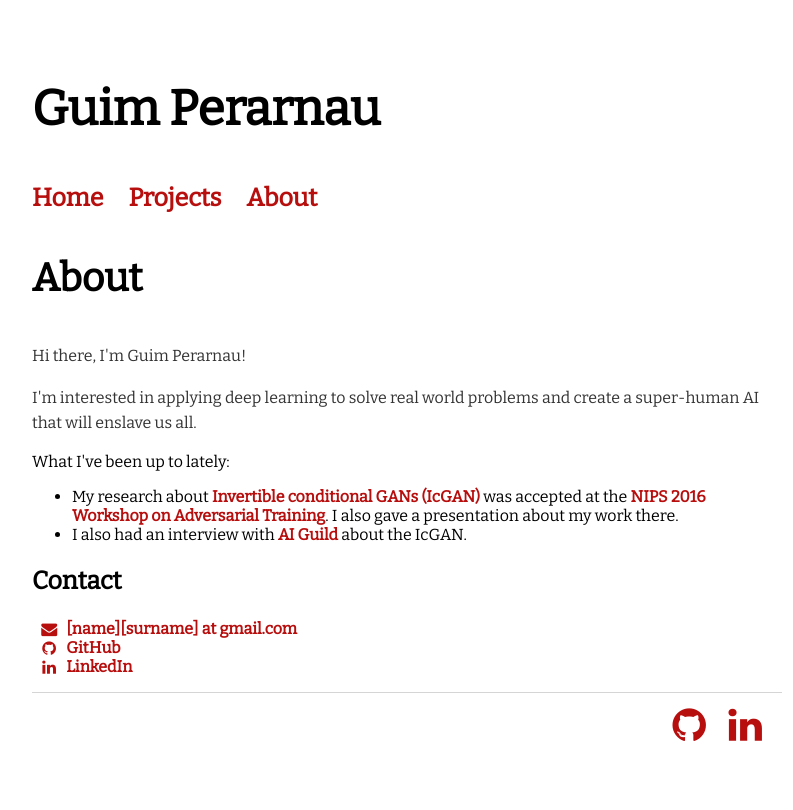
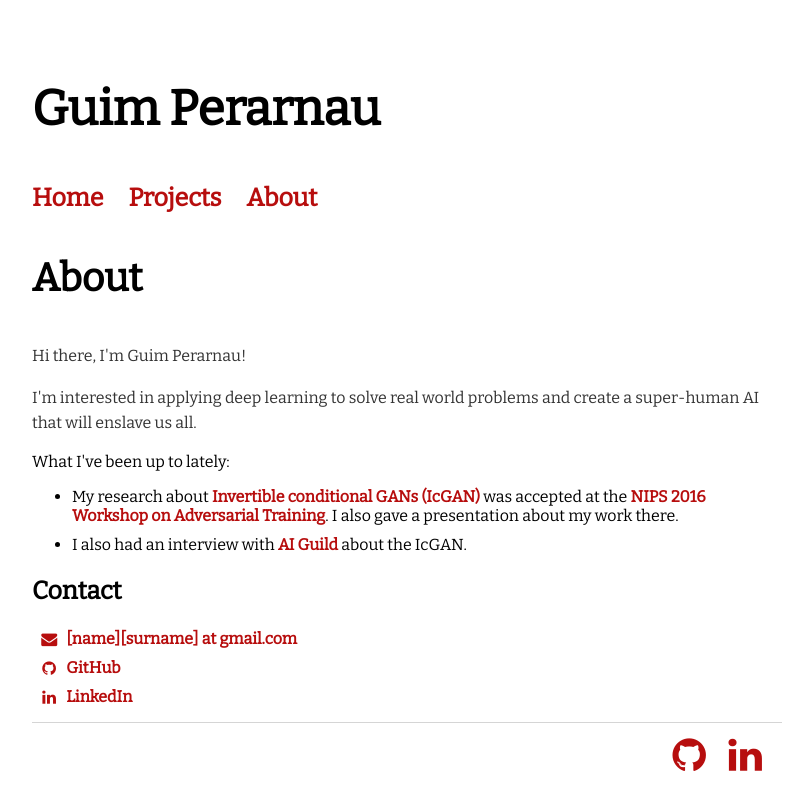
Before and after one commit to Guim3/guim3.github.io, a Jekyll site: the page built from about/index.html, in a window 1280 px wide. Shown: the top 810 px of the page, without its empty margins (233-1026 px from the left). Built offline with Jekyll 4.4.1, drawn with Linux system fonts in a browser that asks for light colours; nearby versions of some CDN libraries.

Commit message:
Update main.css

```diff
--- a/css/main.css
+++ b/css/main.css
@@ -44,8 +44,8 @@ a:hover {
     text-decoration: underline;
 }
 
-li.menu-item {
-    margin: 0 0 .9px 0;
+li {
+    margin: 10px 0;
 }
 
 name_heading {
```
